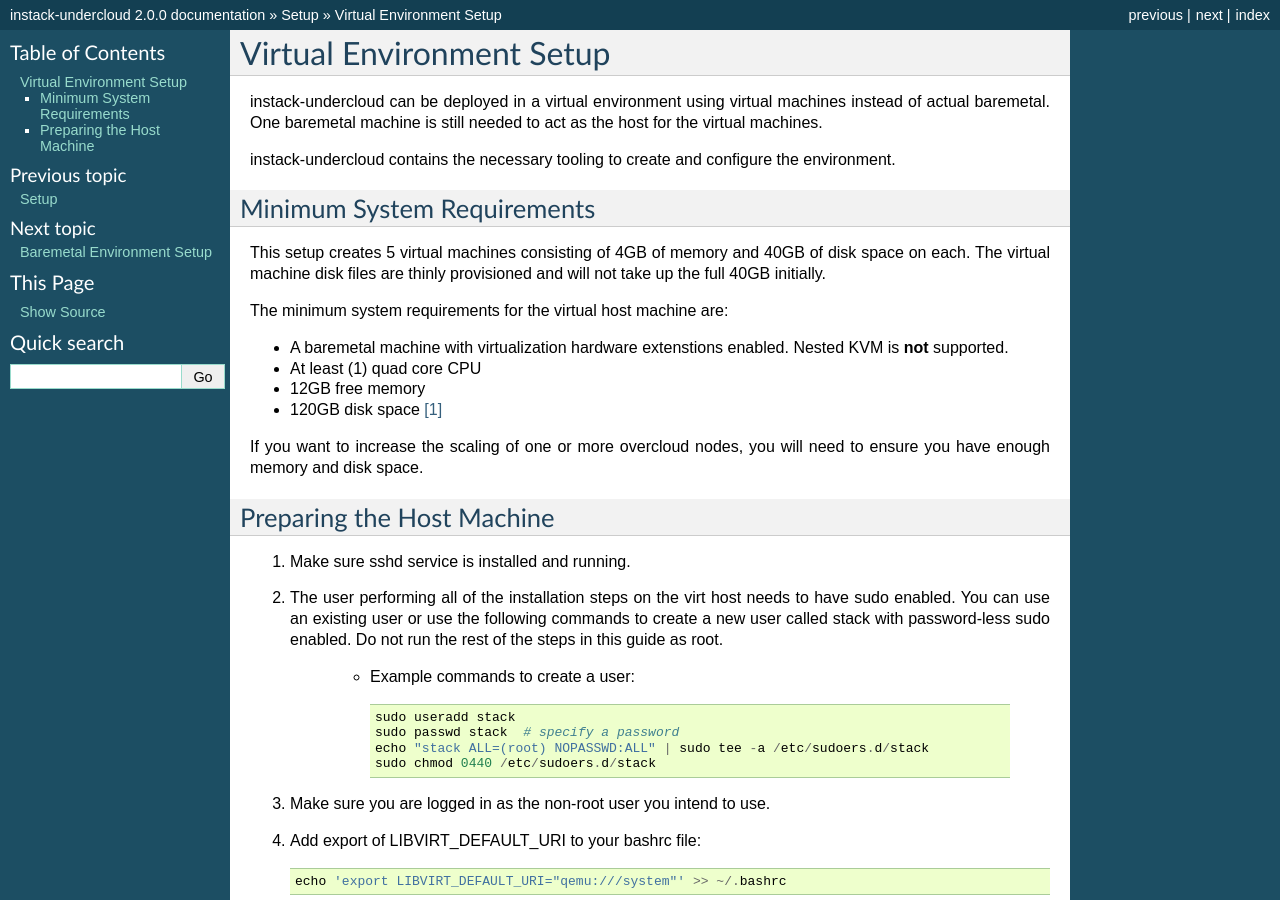
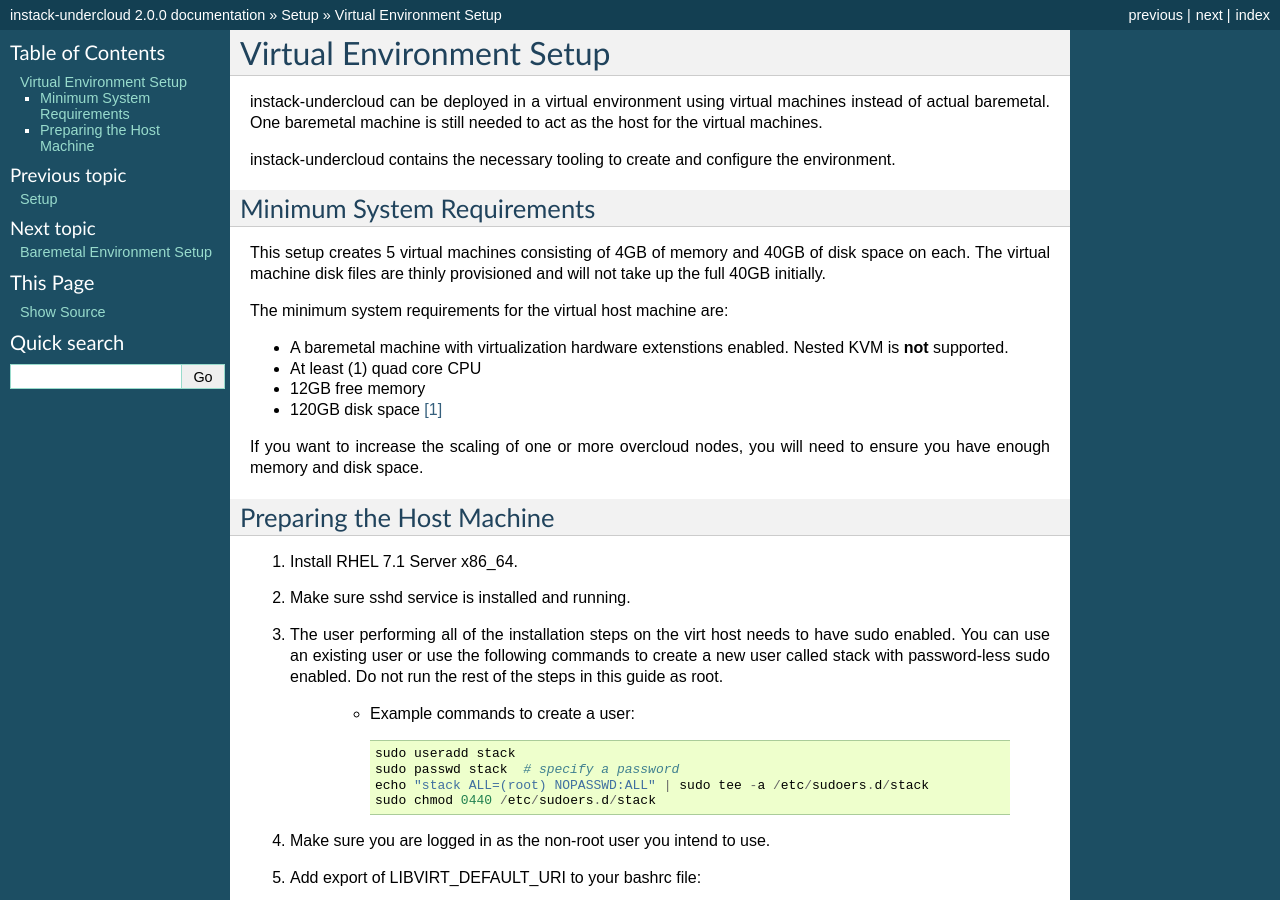
Before and after one commit to openstack-archive/instack-undercloud, a Sphinx documentation site: the page built from doc/source/virt-setup.rst, in a window 1280 px wide and 900 px high. Built offline with Sphinx 7.4.7, drawn with Linux system fonts in a browser that asks for light colours.

Commit message:
Specify 7.1 Server for now
Change-Id: I4682229c2759526ed30b75dbf2357390b1e9b5a8

```diff
--- a/doc/source/virt-setup.rst
+++ b/doc/source/virt-setup.rst
@@ -29,6 +29,7 @@
 Preparing the Host Machine
 --------------------------
 
+#. Install RHEL 7.1 Server x86_64.
 #. Make sure sshd service is installed and running.
 #. The user performing all of the installation steps on the virt host needs to
    have sudo enabled. You can use an existing user or use the following commands
```
